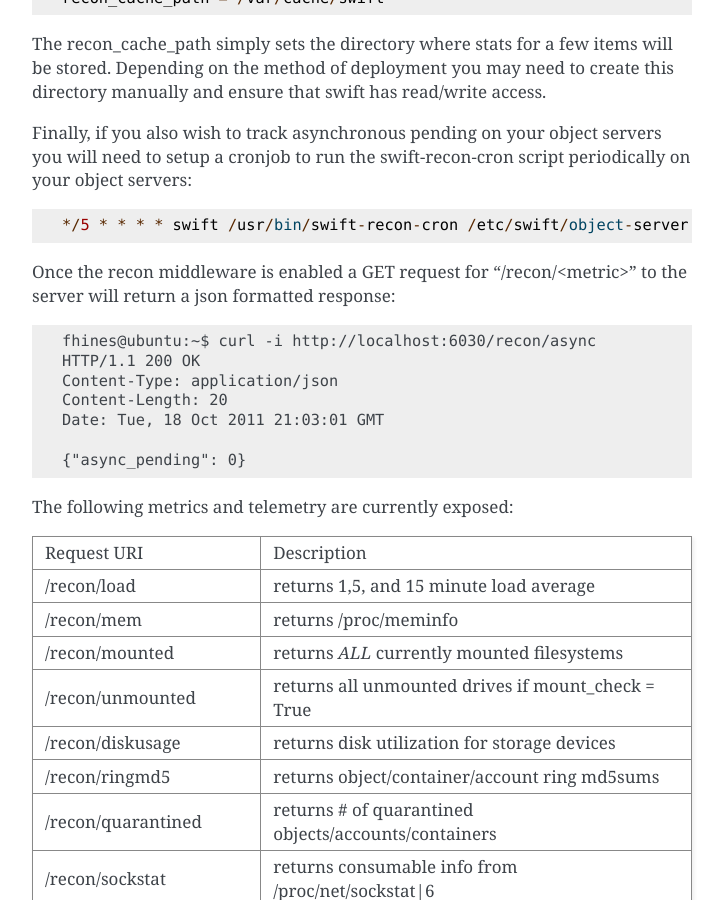
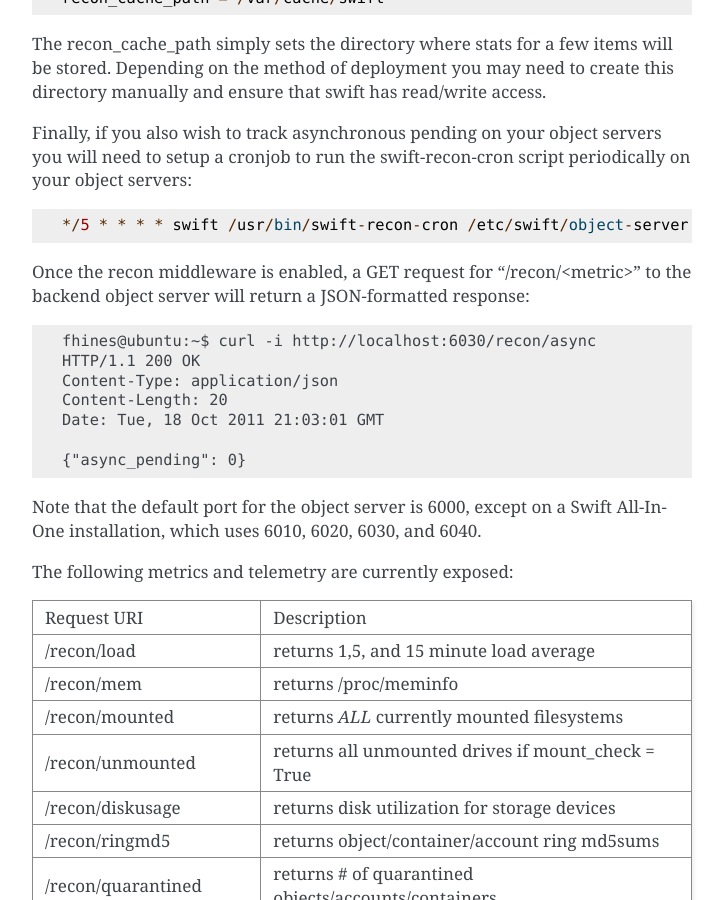
Before and after one commit to dmgerman/swift-token, a Sphinx documentation site: the page built from doc/source/admin_guide.rst, in a window 1280 px wide and 900 px high, scrolled down 6720 px. Shown: the whole window, without its empty margins (388-1112 px from the left). Built offline with Sphinx 7.4.7, drawn with Linux system fonts in a browser that asks for light colours; the version number could not be read and is left out.

Commit message:
Small clarification to swift-recon section of admin guide.
Apparently the use of port 6030 was causing some confusion.

Fixes bug 1095474.

Change-Id: I0cc71f4733ad91694e015a9b75c3eda080aca6fb

```diff
--- a/doc/source/admin_guide.rst
+++ b/doc/source/admin_guide.rst
@@ -328,8 +328,9 @@ periodically on your object servers::
 
     */5 * * * * swift /usr/bin/swift-recon-cron /etc/swift/object-server.conf
 
-Once the recon middleware is enabled a GET request for "/recon/<metric>" to
-the server will return a json formatted response::
+Once the recon middleware is enabled, a GET request for
+"/recon/<metric>" to the backend object server will return a
+JSON-formatted response::
 
     fhines@ubuntu:~$ curl -i http://localhost:6030/recon/async
     HTTP/1.1 200 OK
@@ -338,6 +339,10 @@ the server will return a json formatted response::
     Date: Tue, 18 Oct 2011 21:03:01 GMT
 
     {"async_pending": 0}
+
+
+Note that the default port for the object server is 6000, except on a
+Swift All-In-One installation, which uses 6010, 6020, 6030, and 6040.
 
 The following metrics and telemetry are currently exposed:
 
```
